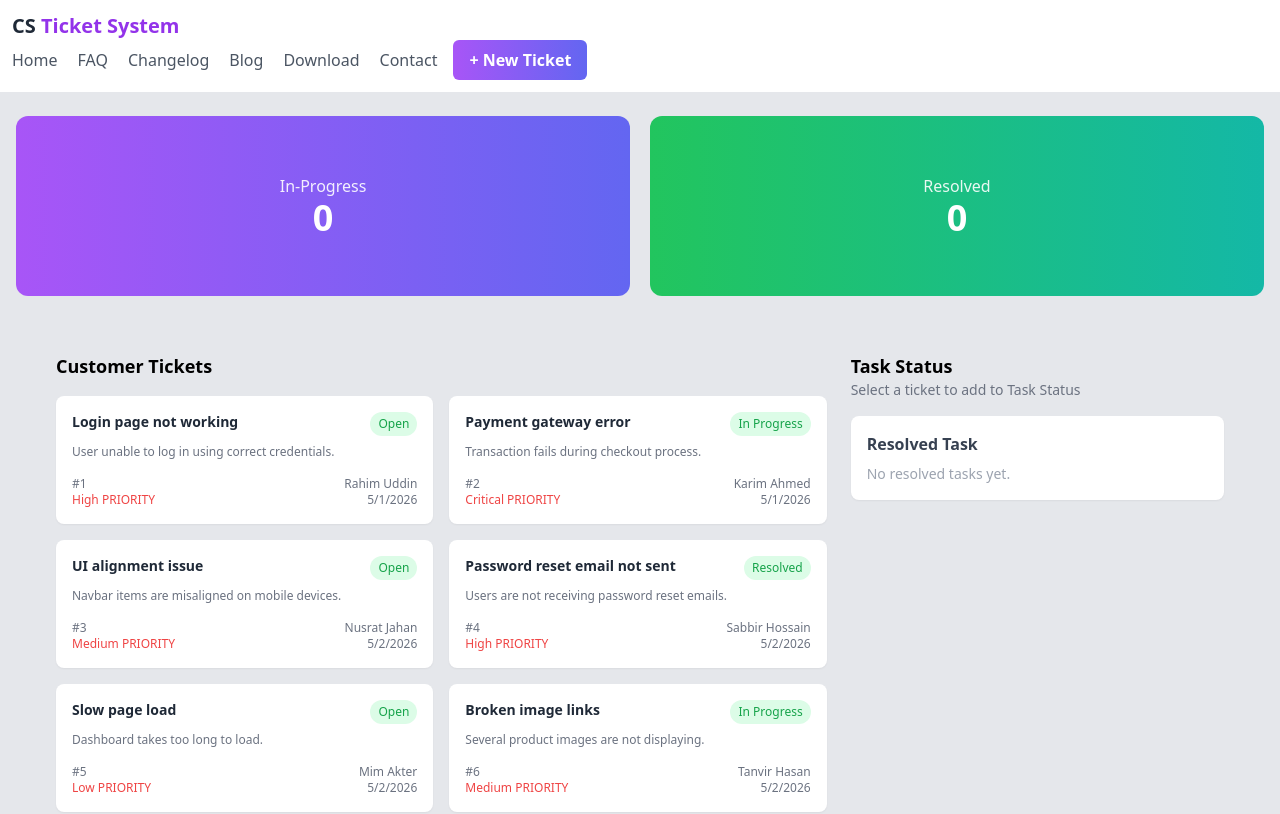
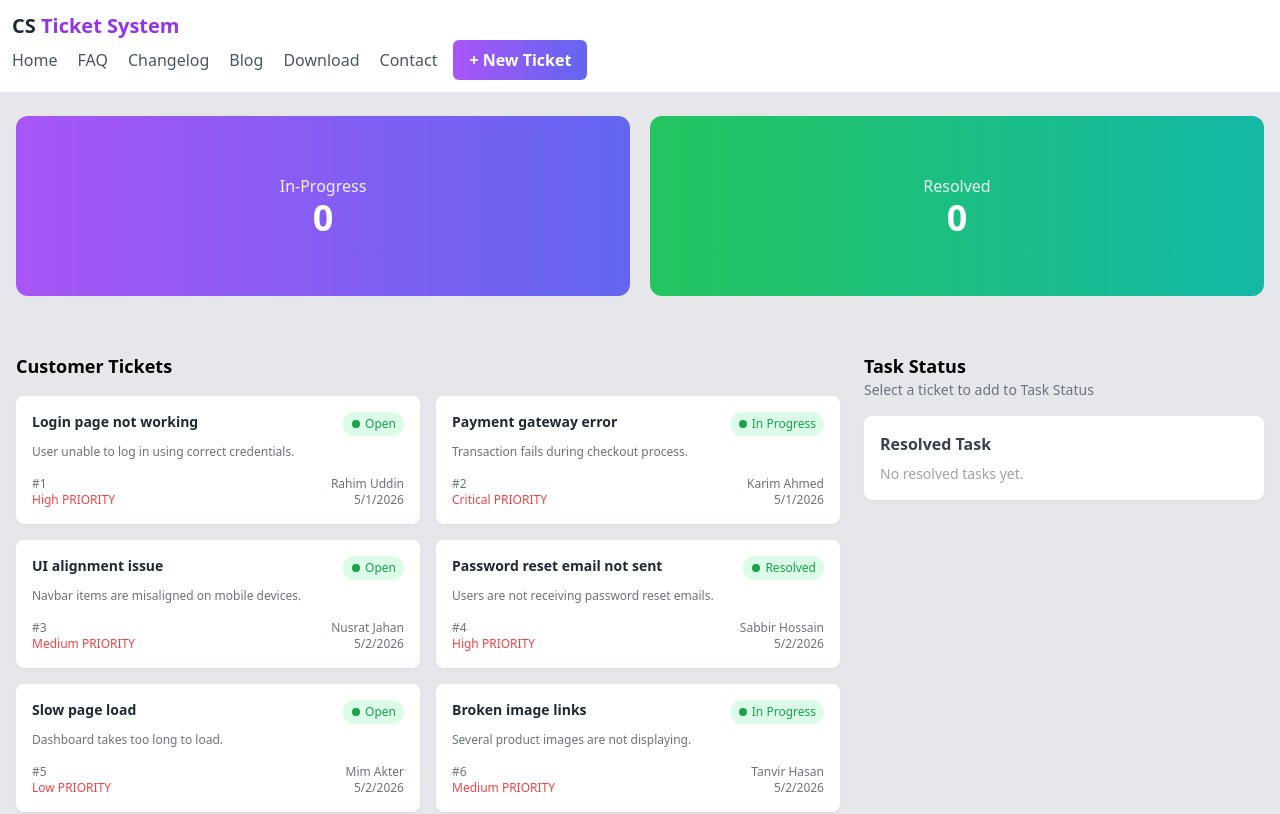
Before and after one commit to JannatJimu/Customer-Support-Zone, a React (Vite) app: page / in a window 1280 px wide. Shown: the top 814 px of the page. Built offline with nearby package versions, Linux system fonts and the light colour scheme.

Commit message:
integrate font awesome icon

```diff
--- a/package.json
+++ b/package.json
@@ -10,6 +10,8 @@
     "preview": "vite preview"
   },
   "dependencies": {
+    "@fortawesome/free-solid-svg-icons": "^7.2.0",
+    "@fortawesome/react-fontawesome": "^3.3.1",
     "@tailwindcss/vite": "^4.2.4",
     "daisyui": "^5.5.19",
     "react": "^19.2.5",
--- a/src/components/CustomerTicketCard/CustomerTicketCard.jsx
+++ b/src/components/CustomerTicketCard/CustomerTicketCard.jsx
@@ -1,4 +1,6 @@
 import React from 'react';
+import { FontAwesomeIcon } from '@fortawesome/react-fontawesome';
+import { faCircle } from '@fortawesome/free-solid-svg-icons';
 
 const CustomerTicketCard = ({ ticket }) => {
     if (!ticket) return null;
@@ -14,7 +16,8 @@ const CustomerTicketCard = ({ ticket }) => {
                     {title}
                 </h3>
 
-                <span className="text-xs px-2 py-1 rounded-full bg-green-100 text-green-600">
+                 <span className="text-xs px-2 py-1 rounded-full bg-green-100 text-green-600 flex items-center gap-1">
+                    <FontAwesomeIcon icon={faCircle} className="text-[8px]" />
                     {status}
                 </span>
             </div>
--- a/src/components/Tickets/Tickets.jsx
+++ b/src/components/Tickets/Tickets.jsx
@@ -5,7 +5,7 @@ const Tickets = ({ fetchTicket }) => {
     const tickets = use(fetchTicket);
 
     return (
-        <div className="max-w-[1200px] mx-auto px-4 mt-8 pb-8">
+        <div className="max-w-[1280px] mx-auto px-4 mt-8 pb-8">
 
             <div className="grid grid-cols-1 lg:grid-cols-3 gap-6">
 
```
Also changed, not shown: 1 other file (tests, documents, lock files or other folders).
